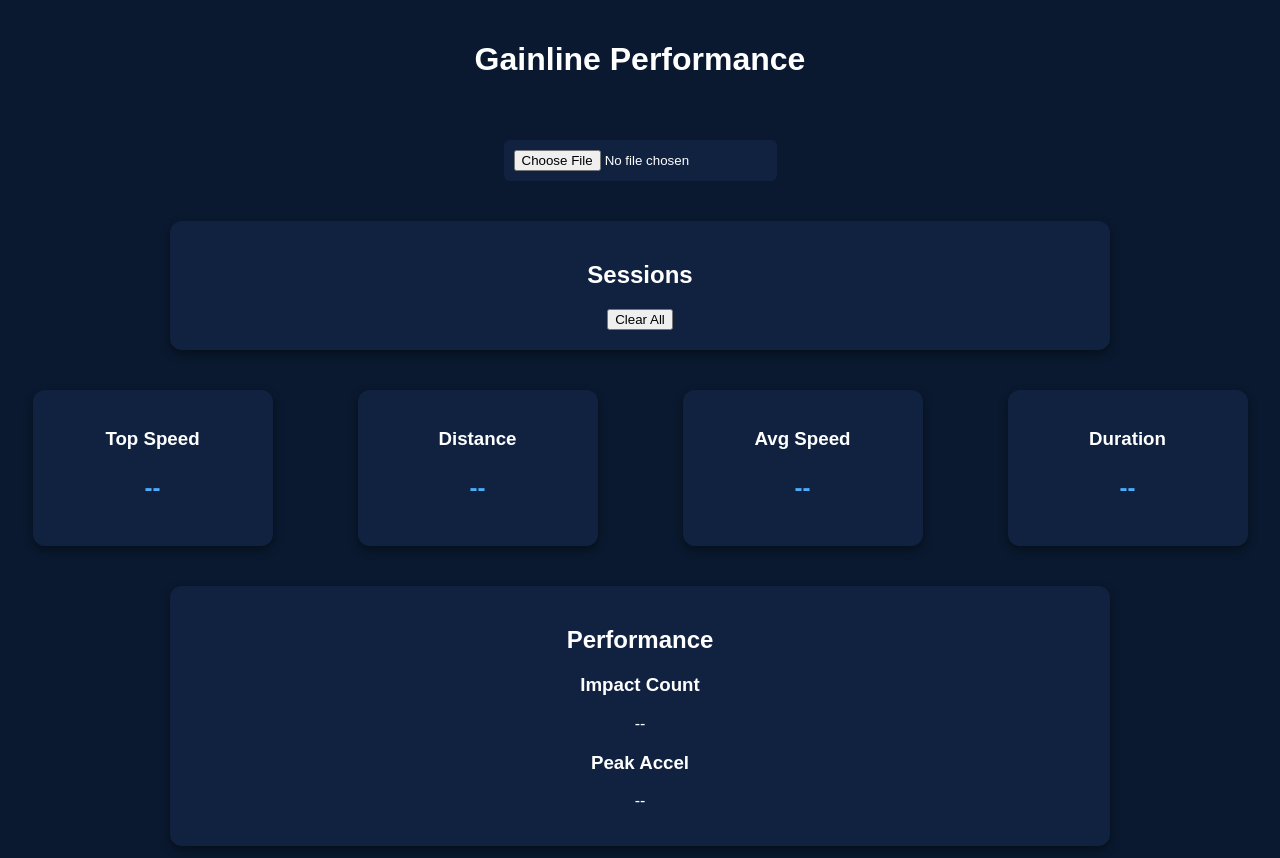
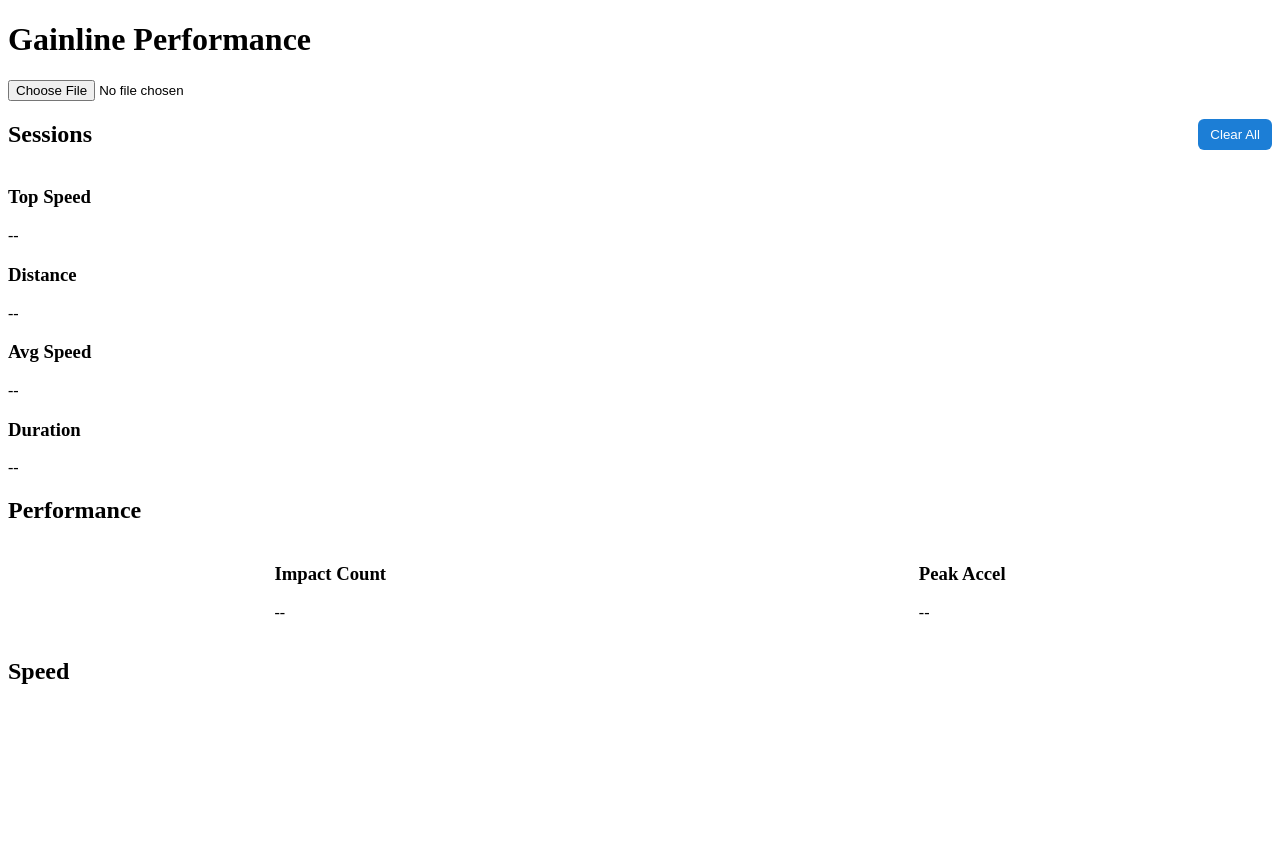
Before and after one commit to Gainlinemotion/gainline, a plain HTML site: page index.html in a window 1280 px wide. Shown: the top 858 px of the page. Drawn offline with nearby package versions, Linux system fonts and the light colour scheme.

Commit message:
Refactor CSS for session layout and button styles

```diff
--- a/style.css
+++ b/style.css
@@ -1,76 +1,59 @@
-body {
-    background-color: #0a192f;
-    color: white;
-    font-family: Arial, sans-serif;
-    margin: 0;
-    text-align: center;
+.session-header {
+    display: flex;
+    justify-content: space-between;
+    align-items: center;
 }
 
-h1 {
-    padding: 20px;
+button {
+    background-color: #1c7ed6;
+    color: white;
+    border: none;
+    padding: 8px 12px;
+    border-radius: 6px;
+    cursor: pointer;
 }
 
-input {
-    margin: 20px;
-    padding: 10px;
-    background-color: #112240;
-    color: white;
-    border: none;
-    border-radius: 6px;
+button:hover {
+    background-color: #4dabf7;
 }
 
-.stats-row {
+/* SESSION CARDS */
+.session-card {
     display: flex;
-    justify-content: center;
-    gap: 20px;
-    flex-wrap: wrap;
+    justify-content: space-between;
+    align-items: center;
+    background-color: #0a192f;
+    padding: 14px;
+    border-radius: 10px;
+    border: 1px solid #1c7ed6;
+    cursor: pointer;
+    transition: 0.2s;
 }
 
-.card {
+.session-card:hover {
     background-color: #112240;
-    border-radius: 12px;
-    padding: 20px;
-    margin: 20px auto;
-    width: 90%;
-    max-width: 900px;
-    box-shadow: 0 4px 10px rgba(0,0,0,0.4);
+    transform: scale(1.01);
 }
 
-.stat-card {
-    width: 200px;
+.session-info {
+    display: flex;
+    flex-direction: column;
 }
 
-.stat-card p {
-    font-size: 24px;
-    font-weight: bold;
+.session-stats {
+    display: flex;
+    gap: 15px;
     color: #4dabf7;
 }
 
-canvas {
-    width: 100% !important;
-    height: 300px !important;
+.delete-btn {
+    background: none;
+    color: red;
+    font-size: 16px;
 }
 
-#map {
-    height: 400px;
-    width: 100%;
-    border-radius: 10px;
+/* PERFORMANCE */
+.performance-grid {
+    display: flex;
+    justify-content: space-around;
 }
-#sessionList {
-    display: flex;
-    flex-direction: column;
-    gap: 10px;
-}
-
-.session-item {
-    background-color: #0a192f;
-    padding: 12px;
-    border-radius: 8px;
-    cursor: pointer;
-    border: 1px solid #1c7ed6;
-    transition: 0.2s;
-}
-
-.session-item:hover {
-    background-color: #1c7ed6;
-}
```
